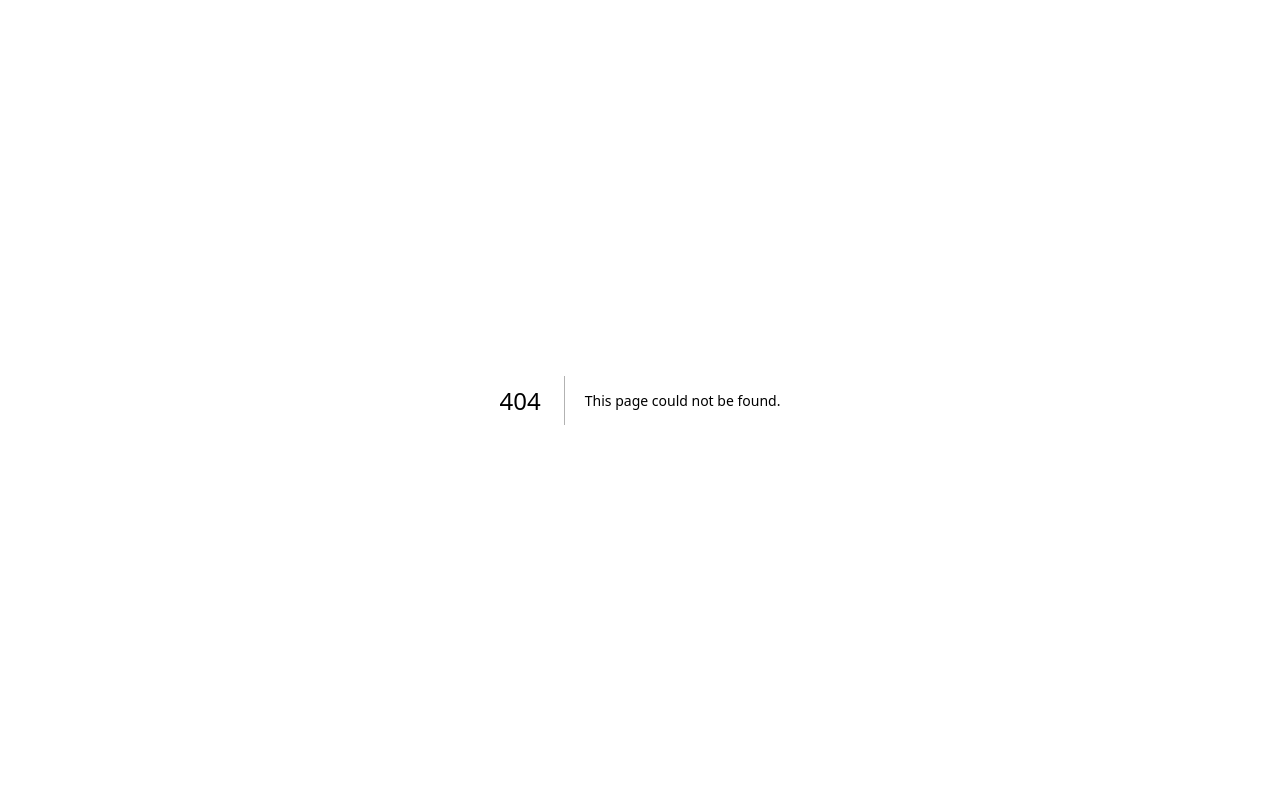
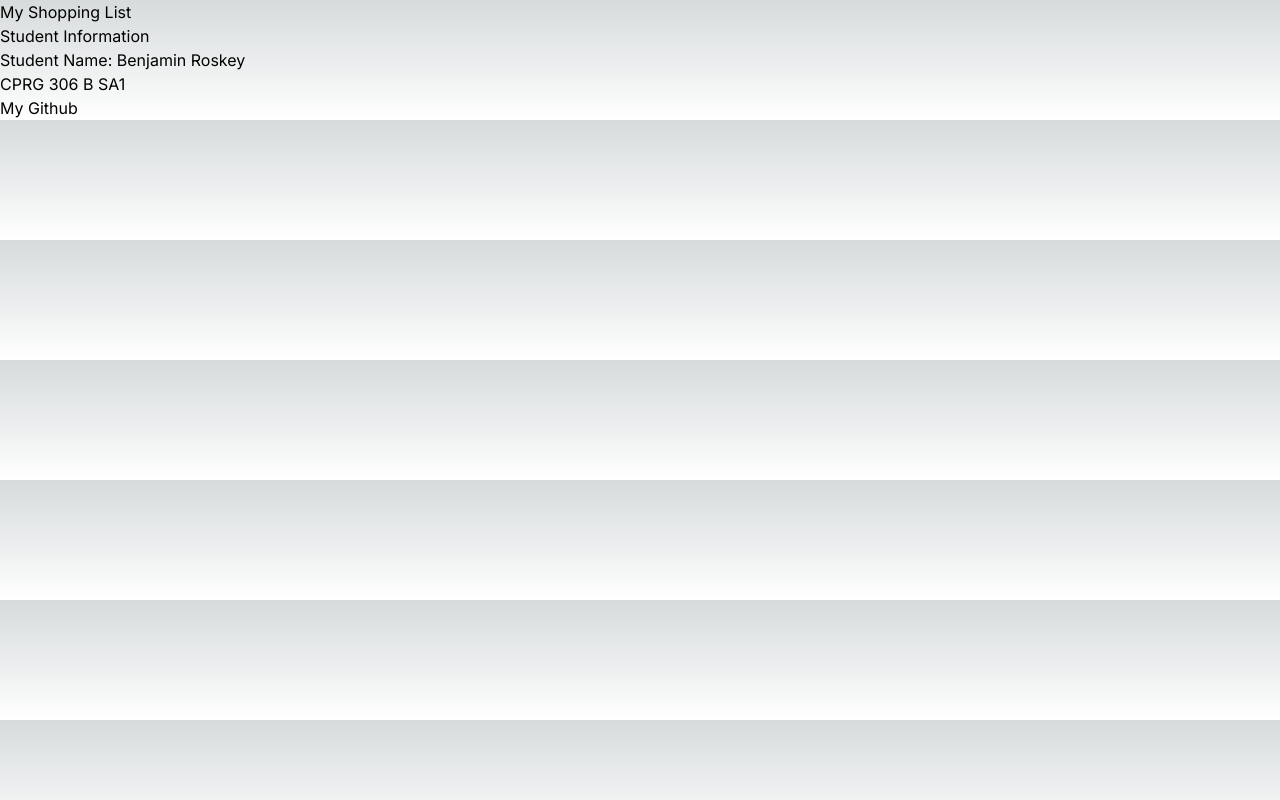
Before and after one commit to benroskey/cprg306-assignments, a Next.js app: page /week2 in a window 1280 px wide. Before the commit this address had no page. Built offline with nearby package versions, Linux system fonts and the light colour scheme.

Commit message:
Week2 FOlder
fixed errors, added week2 folder, page and correct information to it

```diff
--- a/app/page.js
+++ b/app/page.js
@@ -1,11 +1,12 @@
 import StudentInfo from './StudentInfo.jsx';
+import Link from 'next/link';
 
 export default function Home() {
   return (
     <div>
       <h1>CPRG 306: Web Development 2 - Assignments</h1>
       <StudentInfo />
-
+      <Link href ="/week2"> Week 2 </Link>
     </div>
   );
 }
--- /dev/null
+++ b/app/week2/page.js
@@ -0,0 +1,11 @@
+import StudentInfo from '../StudentInfo.jsx';
+
+export default function ShoppingList() {
+  return (
+    <div>
+      <h1>My Shopping List</h1>
+      <StudentInfo />
+
+    </div>
+  );
+}
```
